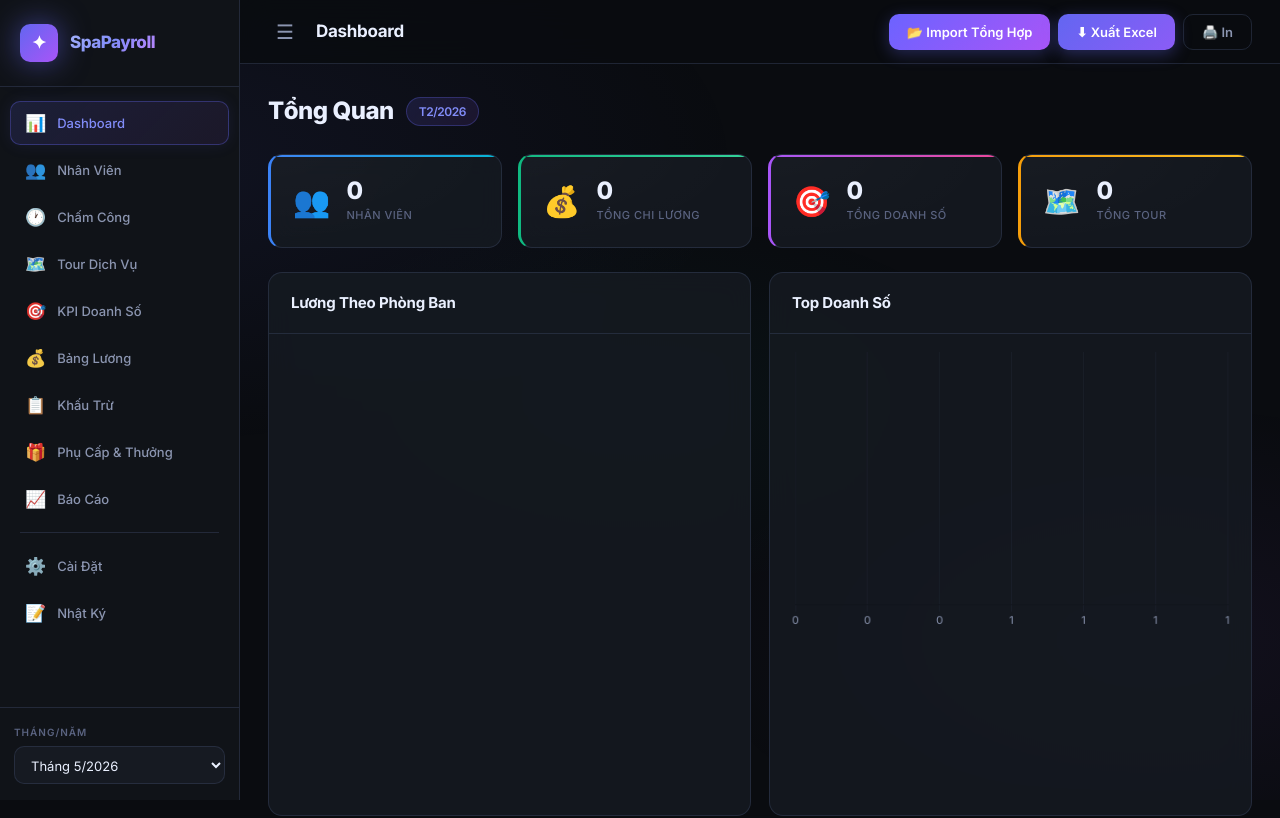
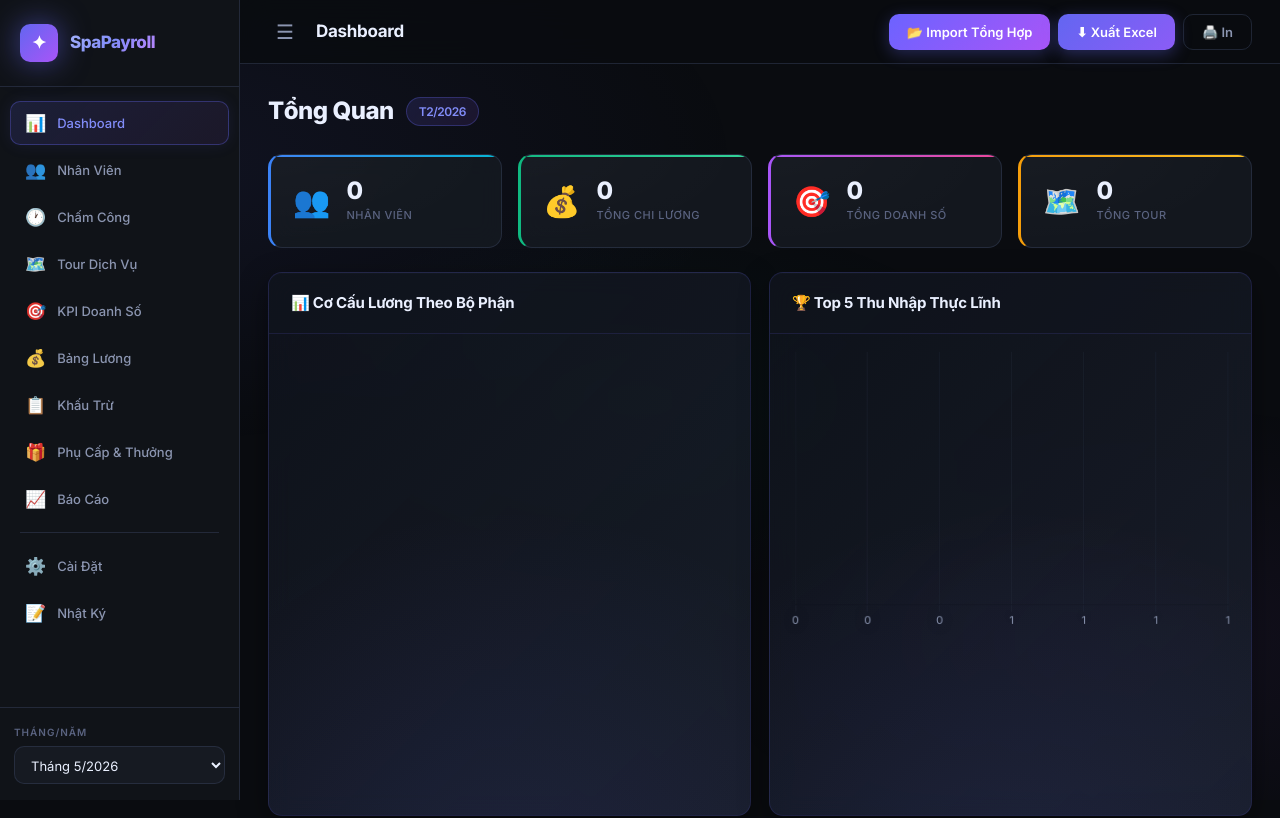
Before and after one commit to quangame52-rgb/BangLuongPJ, a website: page index.html in a window 1280 px wide. Shown: the top 818 px of the page. Drawn offline with nearby package versions, Linux system fonts and the light colour scheme; a script that the page names is missing.

Commit message:
style: apply chart-card styling with modern fonts, glassmorphism, and neon glow backgrounds

```diff
--- a/index.html
+++ b/index.html
@@ -127,12 +127,12 @@
         </div>
 
         <div class="dashboard-grid">
-          <div class="card">
-            <div class="card-header"><h3>Lương Theo Phòng Ban</h3></div>
+          <div class="card chart-card">
+            <div class="card-header"><h3>📊 Cơ Cấu Lương Theo Bộ Phận</h3></div>
             <canvas id="chartLuongPhong" height="220"></canvas>
           </div>
-          <div class="card">
-            <div class="card-header"><h3>Top Doanh Số</h3></div>
+          <div class="card chart-card">
+            <div class="card-header"><h3>🏆 Top 5 Thu Nhập Thực Lĩnh</h3></div>
             <canvas id="chartTopDS" height="220"></canvas>
           </div>
         </div>
@@ -527,21 +527,21 @@
           <h1>Báo Cáo & Biểu Đồ</h1>
         </div>
         <div class="dashboard-grid">
-          <div class="card">
+          <div class="card chart-card">
             <div class="card-header"><h3>📊 Doanh Số PTV</h3></div>
             <canvas id="chartPTV" height="250"></canvas>
           </div>
-          <div class="card">
+          <div class="card chart-card">
             <div class="card-header"><h3>📊 Doanh Số PDV</h3></div>
             <canvas id="chartPDV" height="250"></canvas>
           </div>
         </div>
         <div class="dashboard-grid mt-20">
-          <div class="card">
+          <div class="card chart-card">
             <div class="card-header"><h3>🗺️ Tour Theo Nhân Viên</h3></div>
             <canvas id="chartTourNV" height="250"></canvas>
           </div>
-          <div class="card">
+          <div class="card chart-card">
             <div class="card-header"><h3>💰 Lương Thực Lĩnh</h3></div>
             <canvas id="chartLuongNV" height="250"></canvas>
           </div>
--- a/style.css
+++ b/style.css
@@ -298,6 +298,35 @@ body::before{
   overflow:hidden;transition:var(--transition);
 }
 .card:hover{border-color:var(--border2)}
+
+.chart-card {
+  position: relative;
+  background: linear-gradient(135deg, rgba(16, 20, 30, 0.7) 0%, rgba(26, 32, 44, 0.85) 100%);
+  border: 1px solid rgba(99, 102, 241, 0.18);
+  box-shadow:
+    0 10px 30px rgba(0, 0, 0, 0.4),
+    inset 0 1px 1px rgba(255, 255, 255, 0.03);
+}
+
+.chart-card::after {
+  content: '';
+  position: absolute;
+  inset: 0;
+  background: radial-gradient(circle at 50% 120%, rgba(99, 102, 241, 0.12) 0%, transparent 60%);
+  pointer-events: none;
+  z-index: 0;
+}
+
+.chart-card .card-header {
+  border-bottom: 1px solid rgba(99, 102, 241, 0.15);
+  background: rgba(16, 20, 30, 0.45);
+}
+
+.chart-card canvas {
+  position: relative;
+  z-index: 1;
+  filter: drop-shadow(0 4px 12px rgba(0, 0, 0, 0.15));
+}
 
 .card-header{
   padding:18px 22px;border-bottom:1px solid var(--border);
```
